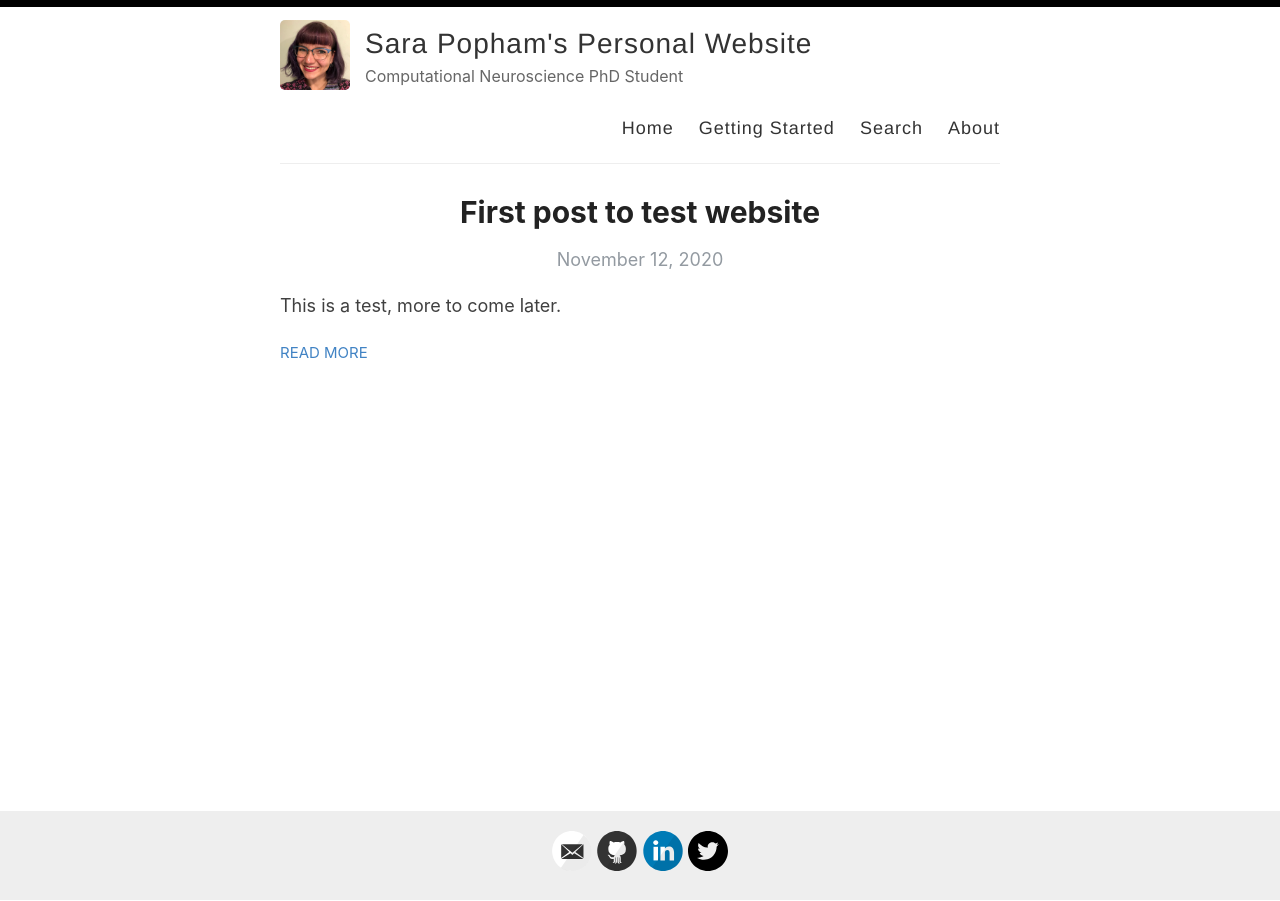
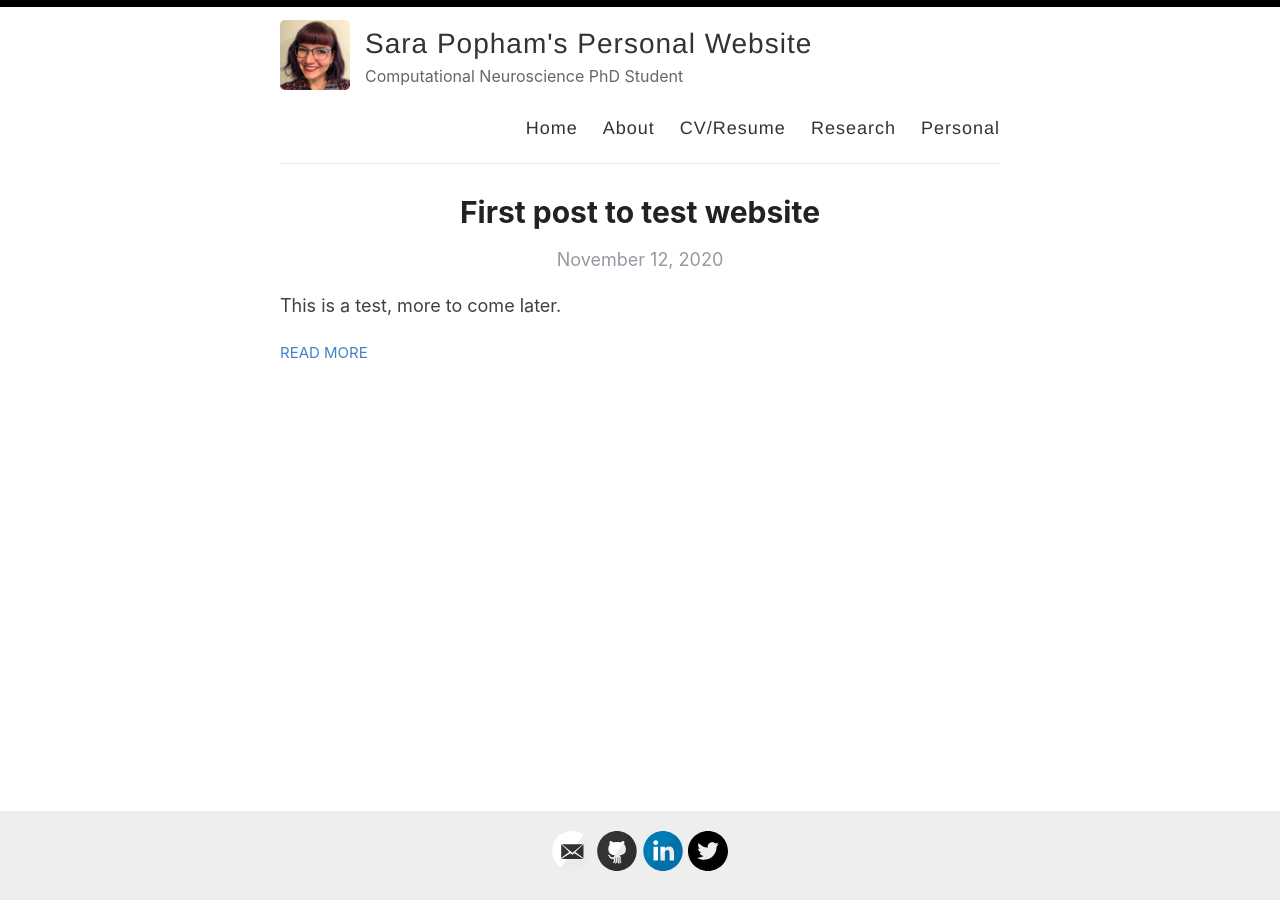
Before and after one commit to spopham/spopham.github.io, a Jekyll site: the page built from index.html, in a window 1280 px wide. Built offline with Jekyll 4.4.1, drawn with Linux system fonts in a browser that asks for light colours; the list of posts is cut into pages by our own code.

Commit message:
change header layout

```diff
--- a/_layouts/default.html
+++ b/_layouts/default.html
@@ -28,9 +28,10 @@
 
             <nav>
               <a href="{{ site.baseurl }}/">Home</a>
-              <a href="{{ site.baseurl }}/getting-started">Getting Started</a>
-              <a href="{{ site.baseurl }}/search">Search</a>
               <a href="{{ site.baseurl }}/about">About</a>
+              <a href="{{ site.baseurl }}/cv-resume">CV/Resume</a>
+              <a href="{{ site.baseurl }}/research">Research</a>
+              <a href="{{ site.baseurl }}/personal">Personal</a>
             </nav>
           </header>
         </div>
```
